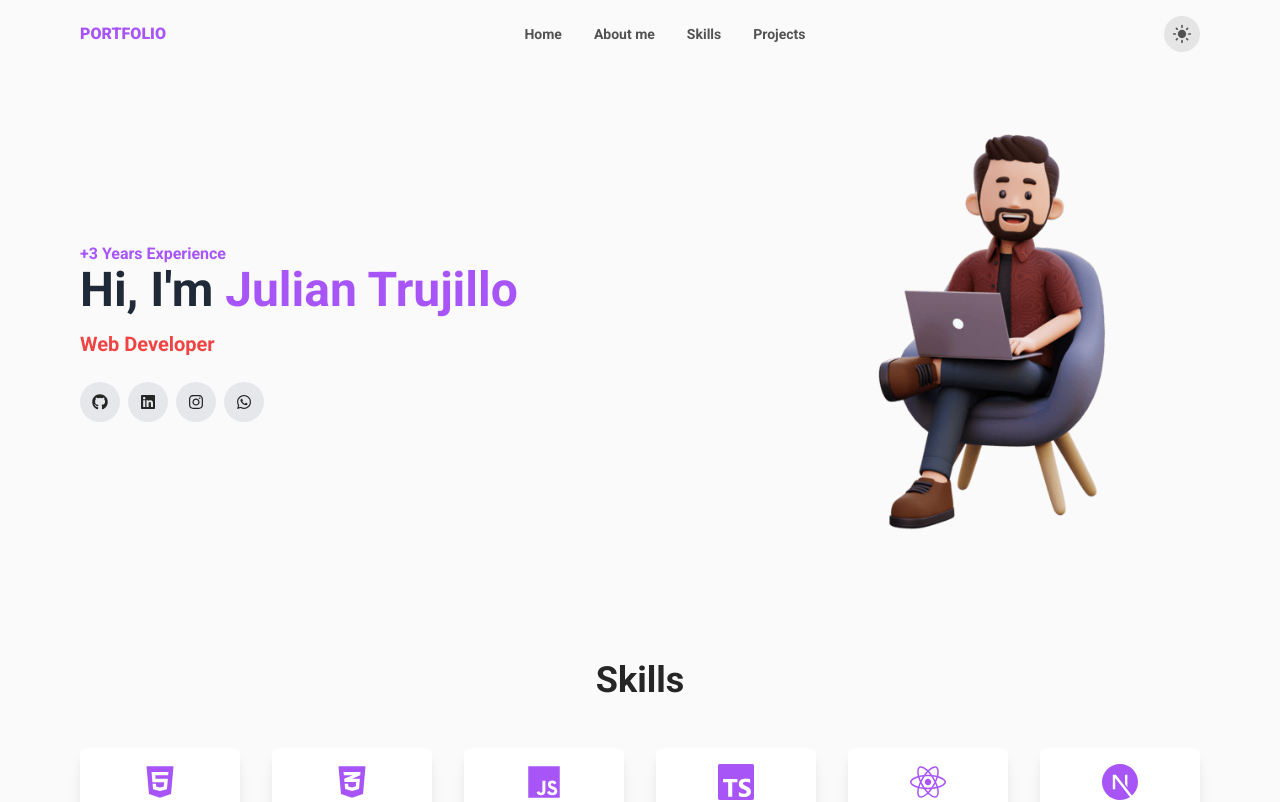
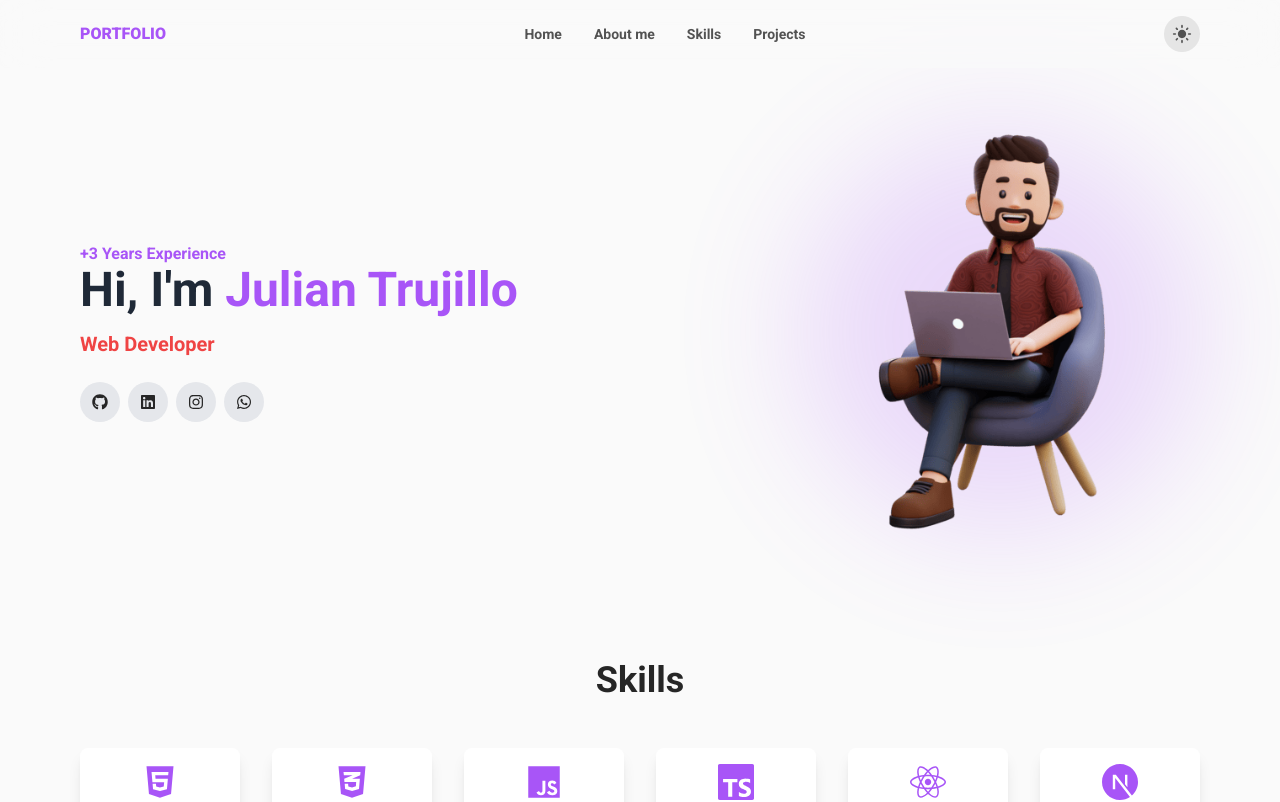
Before and after one commit to JatsukinG/portfolio, a Next.js app: page / in a window 1280 px wide. Shown: the top 802 px of the page. Built offline with nearby package versions, Linux system fonts and the light colour scheme.

Commit message:
feat:main banner background effect

```diff
--- a/src/modules/home/MainBanner.tsx
+++ b/src/modules/home/MainBanner.tsx
@@ -27,9 +27,8 @@ const socials: Social[] = [
 
 const MainBanner = () => {
   return (
-      <header className="py-16">
+      <header id="home" className="py-16">
         <div className="container grid grid-cols-1 md:grid-cols-2 items-center gap-8">
-          {/* Text Section */}
           <div className="text-center md:text-left">
             <h1 className="text-3xl md:text-5xl font-bold leading-tight text-gray-800 dark:text-white">
               <span className="text-base font-semibold text-purple-500 block">
@@ -60,14 +59,14 @@ const MainBanner = () => {
             </div>
           </div>
 
-          {/* Image Section */}
-          <div className="flex justify-center md:justify-end">
+          <div className="relative flex justify-center md:justify-end">
+            <div className="absolute aspect-square h-full rounded-full bg-purple-500 blur-3xl opacity-20"/>
             <Image
                 alt="Julian Trujillo"
                 src="/images/julian.png"
                 width={400}
                 height={400}
-                className="animate-floating"
+                className="relative animate-floating"
             />
           </div>
         </div>
```
Also changed, not shown: src/modules/home/AboutMe.tsx (+3 -6 lines).
